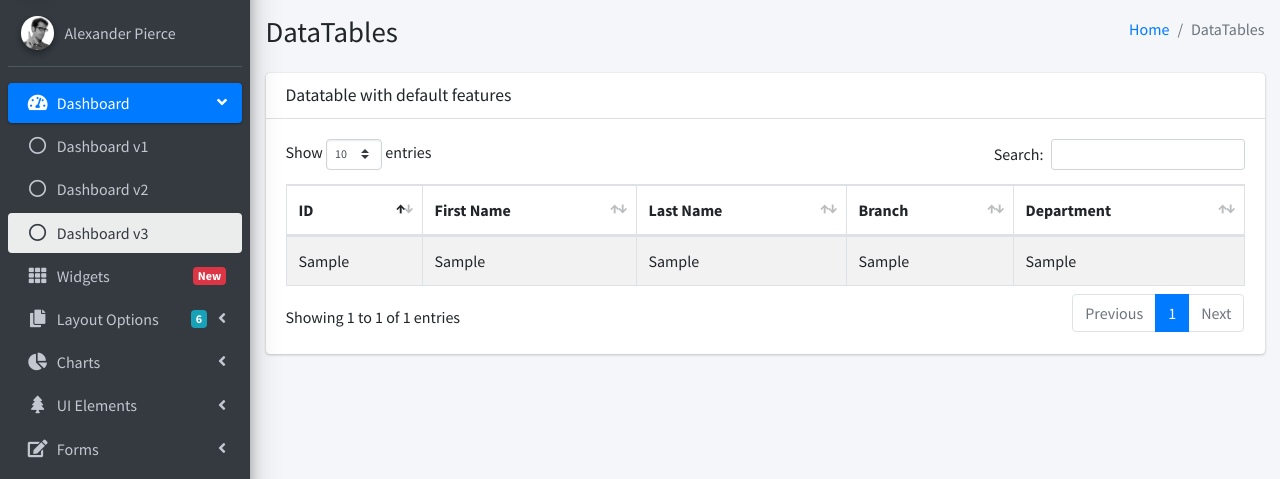
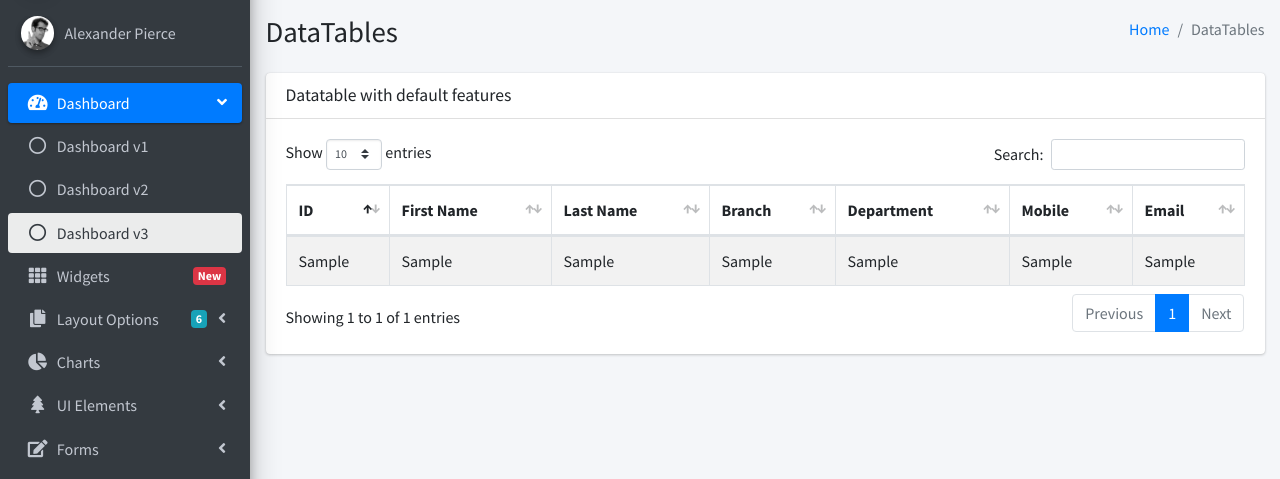
Before and after one commit to shyamkatwal/Laravel-AdminLte, a Django app: template myapp/templates/myapp/showdata.html in a window 1280 px wide. Shown: the part 57-536 px from the top of the page. Run offline with Django 5.2, Linux system fonts and the light colour scheme; the template is opened without the code that fills it: most values are stand-ins (such as "Sample title", 1, 10 or a date in 2020); some libraries are stand-ins or nearby versions.

Commit message:
'changes'

```diff
--- a/myapp/templates/myapp/showdata.html
+++ b/myapp/templates/myapp/showdata.html
@@ -41,6 +41,8 @@
                                     <th>Last Name</th>
                                     <th>Branch</th>
                                     <th>Department</th>
+                                    <th>Mobile</th>
+                                    <th>Email</th>
                                 </tr>
                             </thead>
                             <tbody>
@@ -51,6 +53,8 @@
                                     <td>{{ item.2 }}</td>
                                     <td>{{ item.3 }}</td>
                                     <td>{{ item.4 }}</td>
+                                    <td>{{ item.6 }}</td>
+                                    <td>{{ item.7 }}</td>
                                 </tr>
                                 {% endfor %}
                             </tbody>
```
